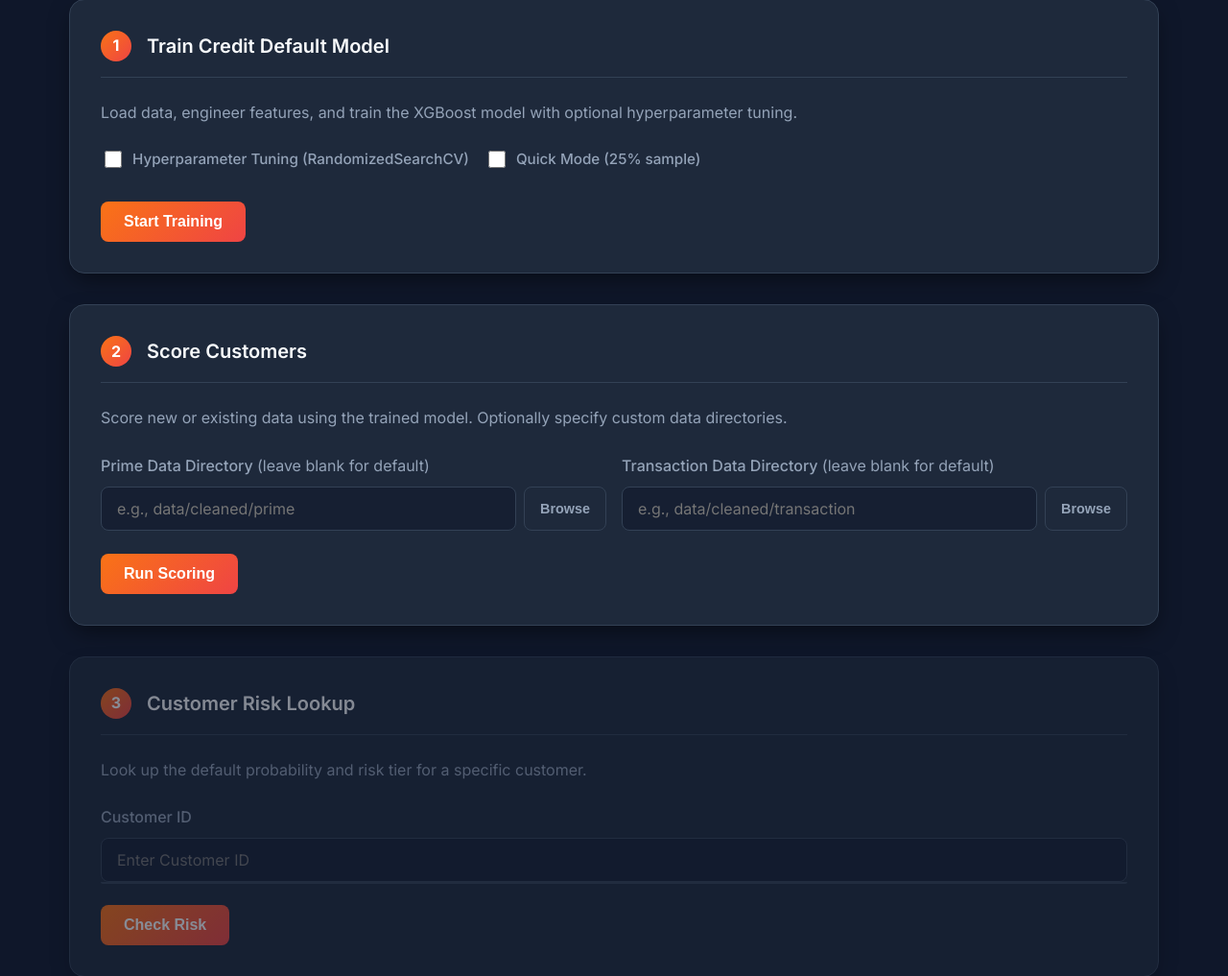
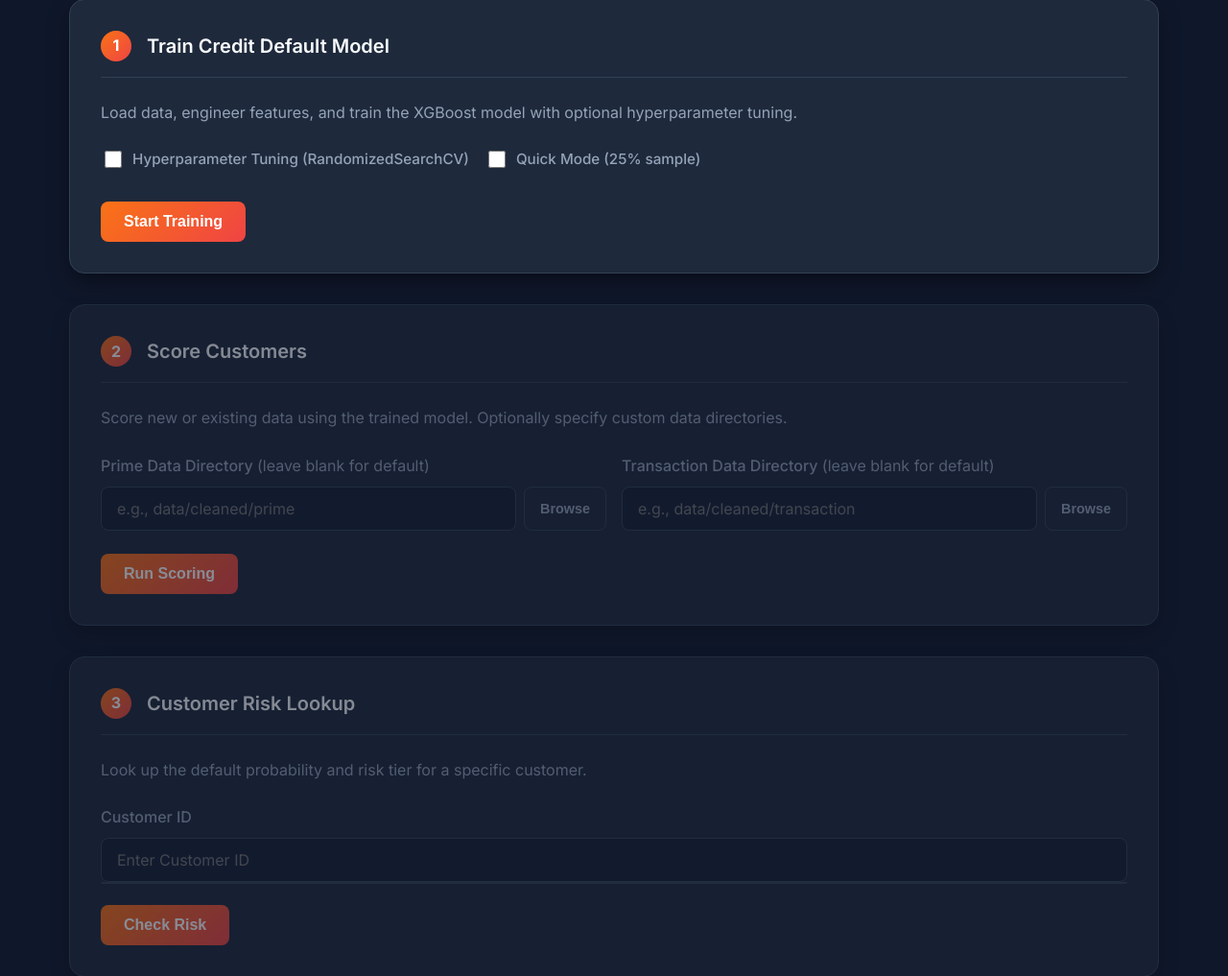
Before and after one commit to LoayAhmed23/FinPersona, a Flask app: page / in a window 1280 px wide. Shown: the part 218-1235 px from the top of the page at 96% size. Run offline with Flask 3, Linux system fonts and the light colour scheme; data that the repository does not hold is empty.

Commit message:
Update index.html

```diff
--- a/train/credit/templates/index.html
+++ b/train/credit/templates/index.html
@@ -645,7 +645,7 @@
         </div>
 
         <!-- STEP 2: Score / Re-score -->
-        <div class="card" id="stepScore">
+        <div class="card locked" id="stepScore">
             <div class="card-header">
                 <div class="step-number">2</div>
                 <h2 class="card-title">Score Customers</h2>
```
